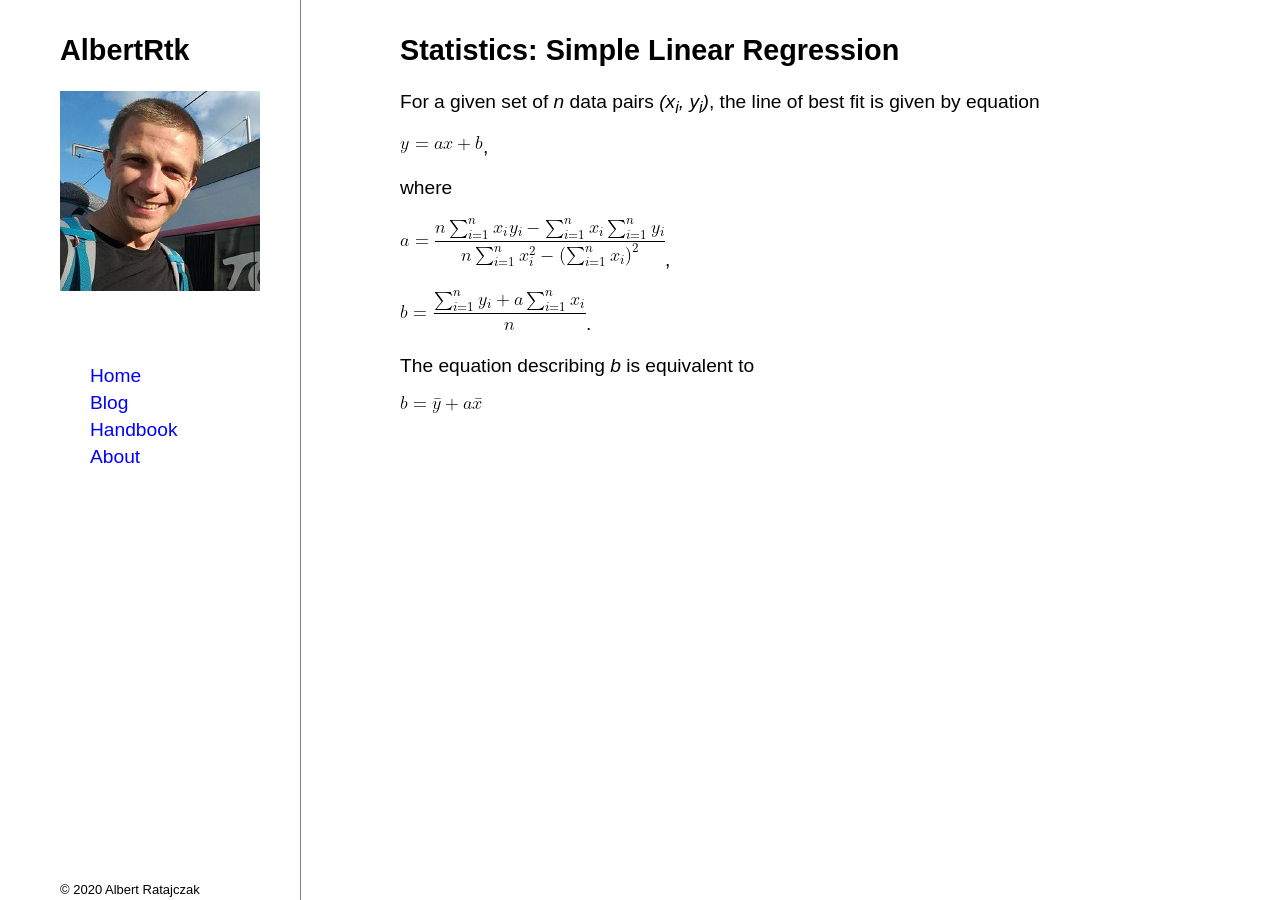
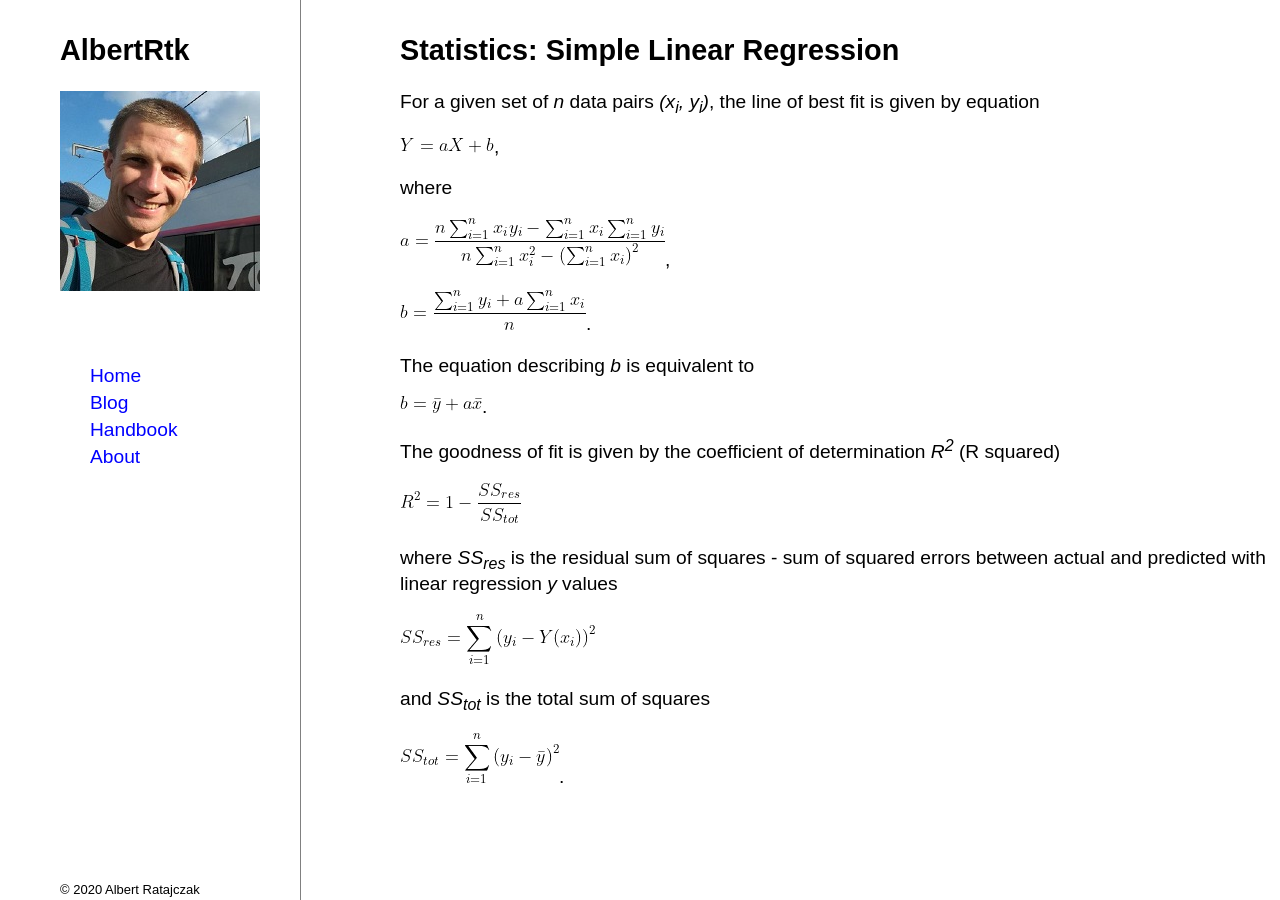
Before and after one commit to AlbertRtk/albertrtk.github.io, a Jekyll site: the page built from _handbook/statistics/simple-linear-regression.md, in a window 1280 px wide. Built offline with Jekyll 4.4.1, drawn with Linux system fonts in a browser that asks for light colours.

Commit message:
linear regression up

```diff
--- a/_handbook/statistics/simple-linear-regression.md
+++ b/_handbook/statistics/simple-linear-regression.md
@@ -14,4 +14,16 @@ where
 
 The equation describing *b* is equivalent to
 
-![b by means](/assets/images/handbook/statistics/simple_linear_regression_b_by_means.gif)
+![b by means](/assets/images/handbook/statistics/simple_linear_regression_b_by_means.gif).
+
+The goodness of fit is given by the coefficient of determination *R<sup>2</sup>* (R squared)
+
+![R squared](/assets/images/handbook/statistics/simple_linear_regression_r2.gif)
+
+where *SS<sub>res</sub>* is the residual sum of squares - sum of squared errors between actual and predicted with linear regression  *y* values
+
+![R squared](/assets/images/handbook/statistics/simple_linear_regression_ss_res.gif)
+
+and *SS<sub>tot</sub>* is the total sum of squares
+
+![R squared](/assets/images/handbook/statistics/simple_linear_regression_ss_tot.gif).
```
Also changed, not shown: assets/images/handbook/statistics/simple_linear_equation.gif, assets/images/handbook/statistics/simple_linear_regression_r2.gif (added), assets/images/handbook/statistics/simple_linear_regression_ss_res.gif (added), assets/images/handbook/statistics/simple_linear_regression_ss_tot.gif (added).
